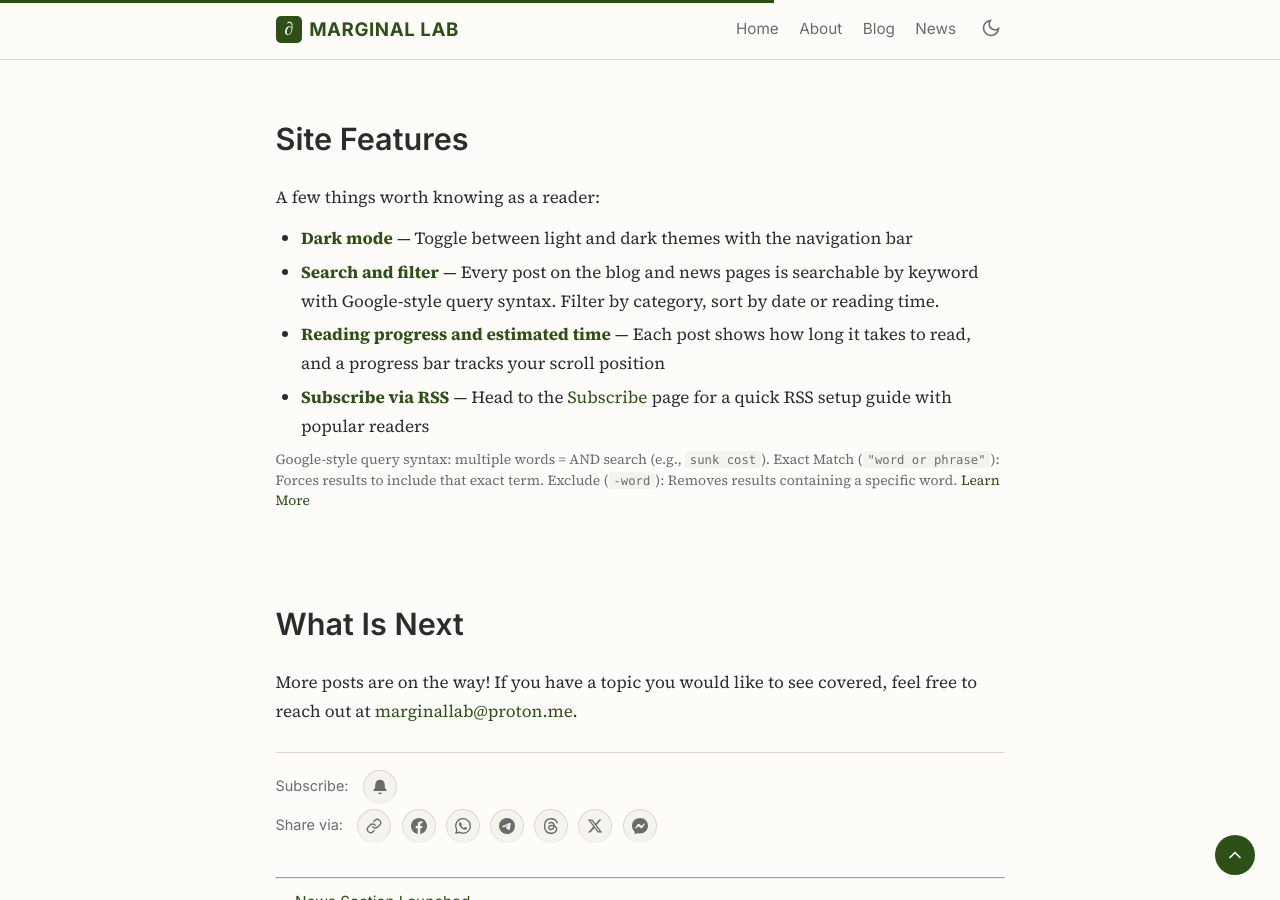
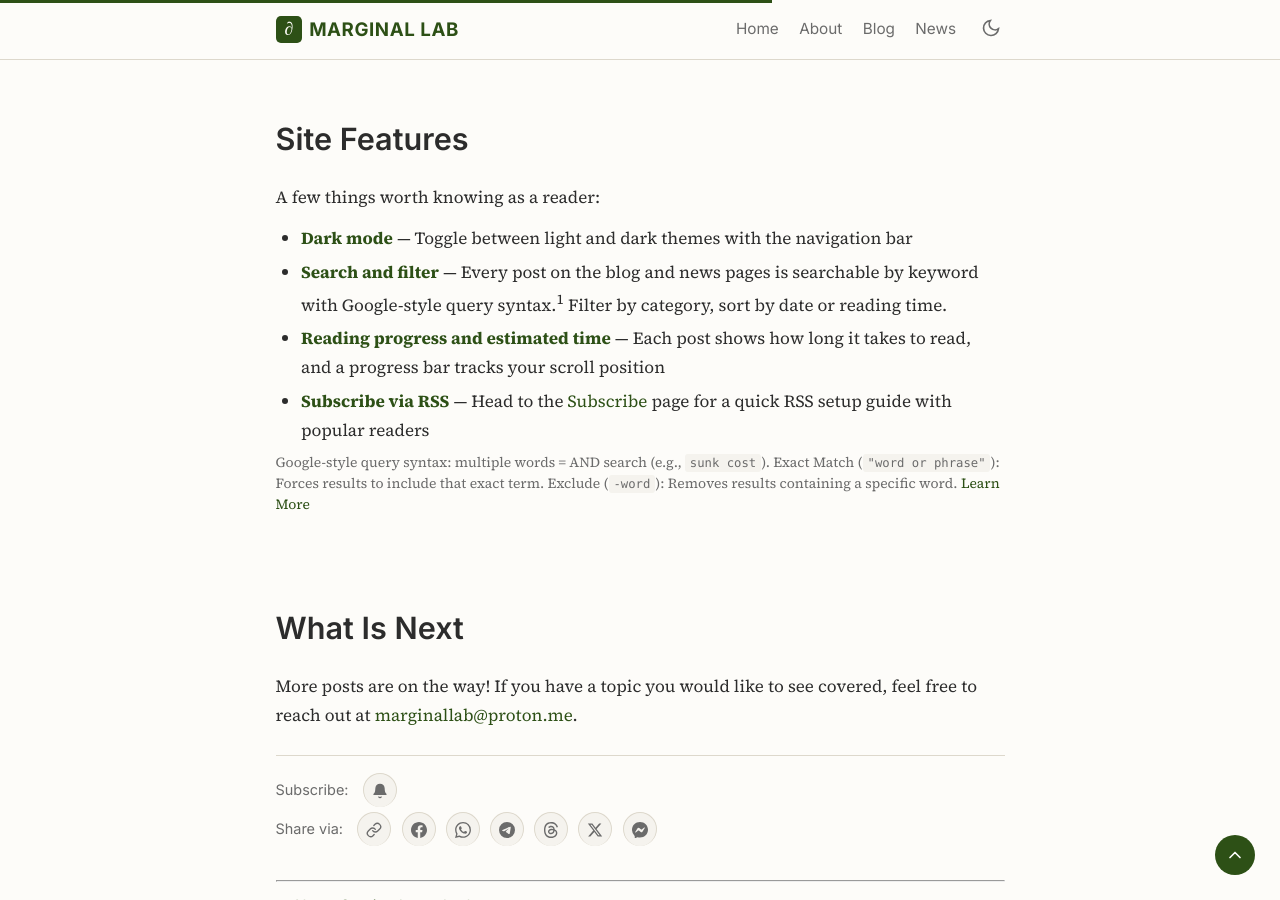
Before and after one commit to marginallabs/marginallabs.github.io, a Jekyll site: the page built from _posts/2026-04-30-Marginal-Lab-Is-Live.md, in a window 1280 px wide and 900 px high, scrolled down 873 px. Built offline with Jekyll 4.4.1, drawn with Linux system fonts in a browser that asks for light colours.

Commit message:
Add superscript footnote reference to search feature
Co-Authored-By: Claude Opus 4.7 <noreply@anthropic.com>

```diff
--- a/_posts/2026-04-30-Marginal-Lab-Is-Live.md
+++ b/_posts/2026-04-30-Marginal-Lab-Is-Live.md
@@ -34,7 +34,7 @@ Expect a mix of content across three broad areas:
 A few things worth knowing as a reader:
 
 - **Dark mode** — Toggle between light and dark themes with the navigation bar
-- **Search and filter** — Every post on the blog and news pages is searchable by keyword with Google-style query syntax. Filter by category, sort by date or reading time.
+- **Search and filter** — Every post on the blog and news pages is searchable by keyword with Google-style query syntax.<sup>1</sup> Filter by category, sort by date or reading time.
 - **Reading progress and estimated time** — Each post shows how long it takes to read, and a progress bar tracks your scroll position
 - **Subscribe via RSS** — Head to the [Subscribe](/subscribe/) page for a quick RSS setup guide with popular readers
 
```
